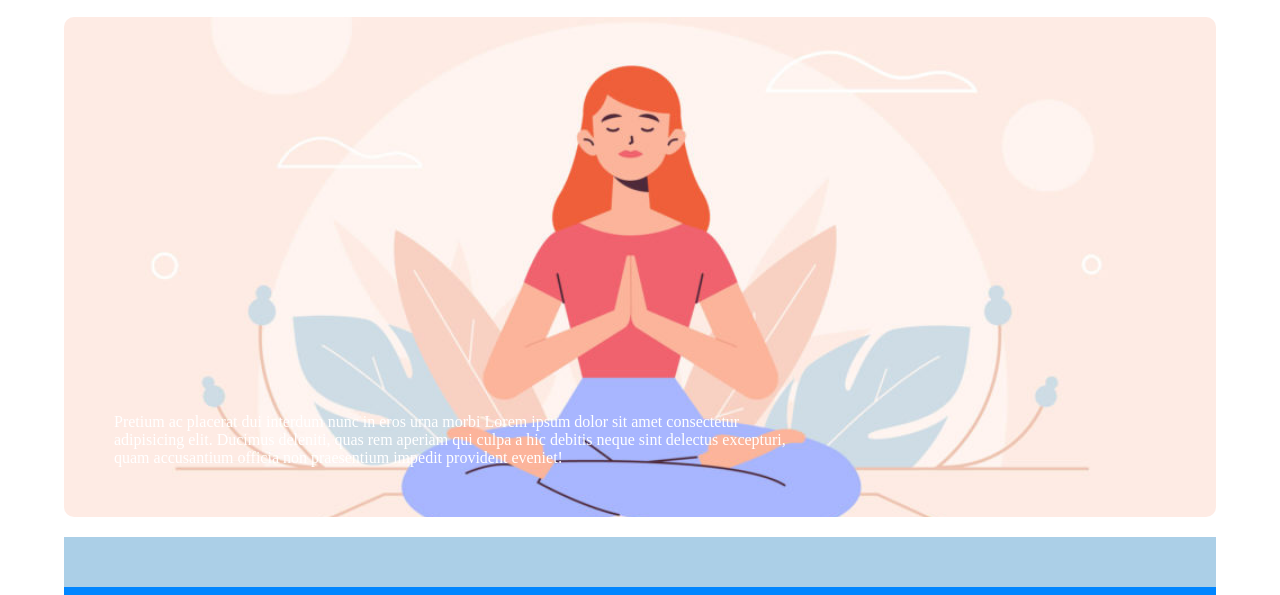
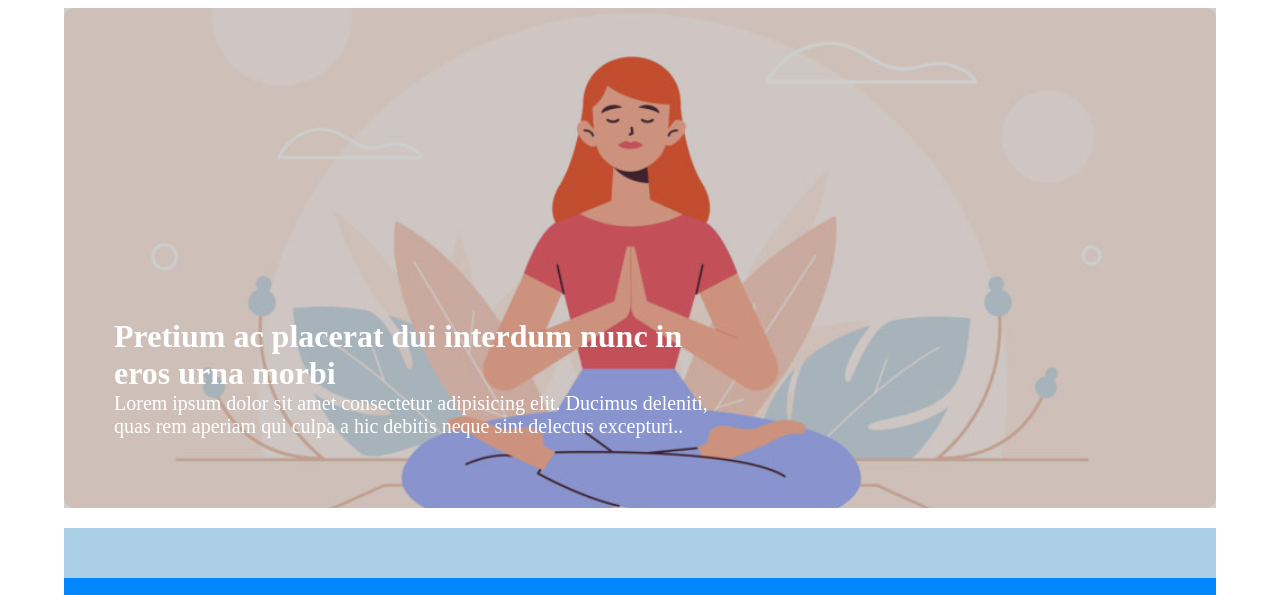
Before and after one commit to cif95/htmlcss-wp, a plain HTML site: page index.html in a window 1280 px wide. Shown: the part 127-722 px from the top of the page. Drawn offline with Linux system fonts and the light colour scheme.

Commit message:
added jumbotron opacity + text font size

```diff
--- a/css/style.css
+++ b/css/style.css
@@ -56,6 +56,14 @@ nav li{
 	display: table;
 }
 
+.jumbotron-title{
+	font-size: 2em;
+}
+
+.jumbotron-info{
+	font-size:20px;
+}
+
 #main-content{
 	background-color: rgb(1, 134, 255);
 }
@@ -65,25 +73,34 @@ nav li{
 }
 
 #jumbotron{
-	background: url(../img/banner.jpg) center / cover;
 	height:500px;
 	padding:50px;
 	border-radius:10px;
 	position:relative;
+	background:url(../img/banner.jpg) center / cover;
+}
+
+#jumbotron:before{
+	content: "";
+	opacity:0.75;
+	top: 0px;
+	right: 0px;
+	bottom: 0px;
+	left: 0px;
+	position: absolute;
+	background-color: rgba(0,0,0,0.25);
 }
 
 #jumbotron-text{
-	left:50px;
 	width:60%;
-	bottom:50px;
+	position:relative;
+	top:65%;
 	color:white;
 	text-align:left;
-	position:absolute;
-
 }
 
 #main-logo{
-	width:200px;
+	width:180px;
 	padding-right:20px;
 	border-right:1px solid rgb(218, 218, 218);
 }
--- a/index.html
+++ b/index.html
@@ -26,11 +26,11 @@
 		<main>
 			<section id="jumbotron" class="container">
 				<div id="jumbotron-text">
-					<span class="jumbotron-title">Pretium ac placerat dui interdum nunc in eros urna morbi
-					</span>
-					<span class="jumbotron-description">
-						Lorem ipsum dolor sit amet consectetur adipisicing elit. Ducimus deleniti, quas rem aperiam qui culpa a hic debitis neque sint delectus excepturi, quam accusantium officia non praesentium impedit provident eveniet!
-					</span>
+					<h2 class="jumbotron-title">Pretium ac placerat dui interdum nunc in eros urna morbi
+					</h2>
+					<p class="jumbotron-info">
+						Lorem ipsum dolor sit amet consectetur adipisicing elit. Ducimus deleniti, quas rem aperiam qui culpa a hic debitis neque sint delectus excepturi..
+					</p>
 				</div>
 			</section>
 			<section id="main-content" class="container clearfix">
```
